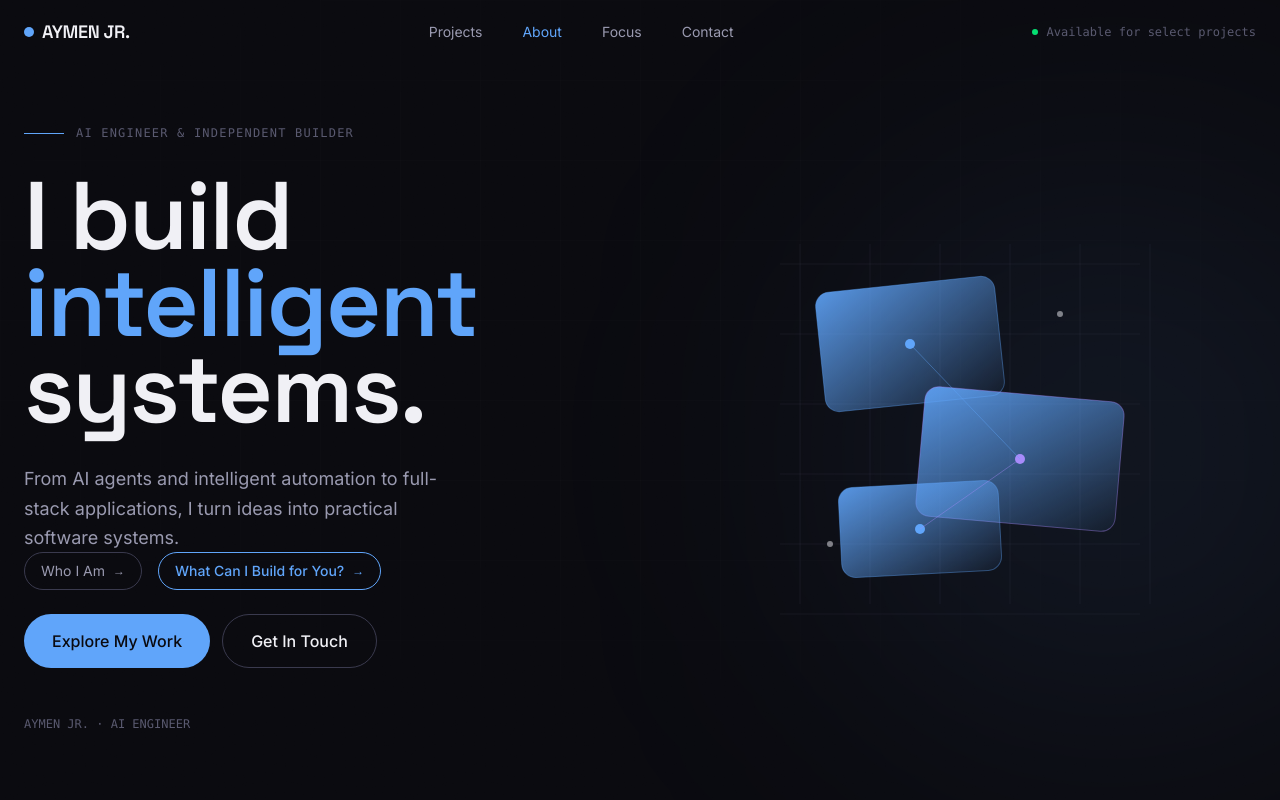
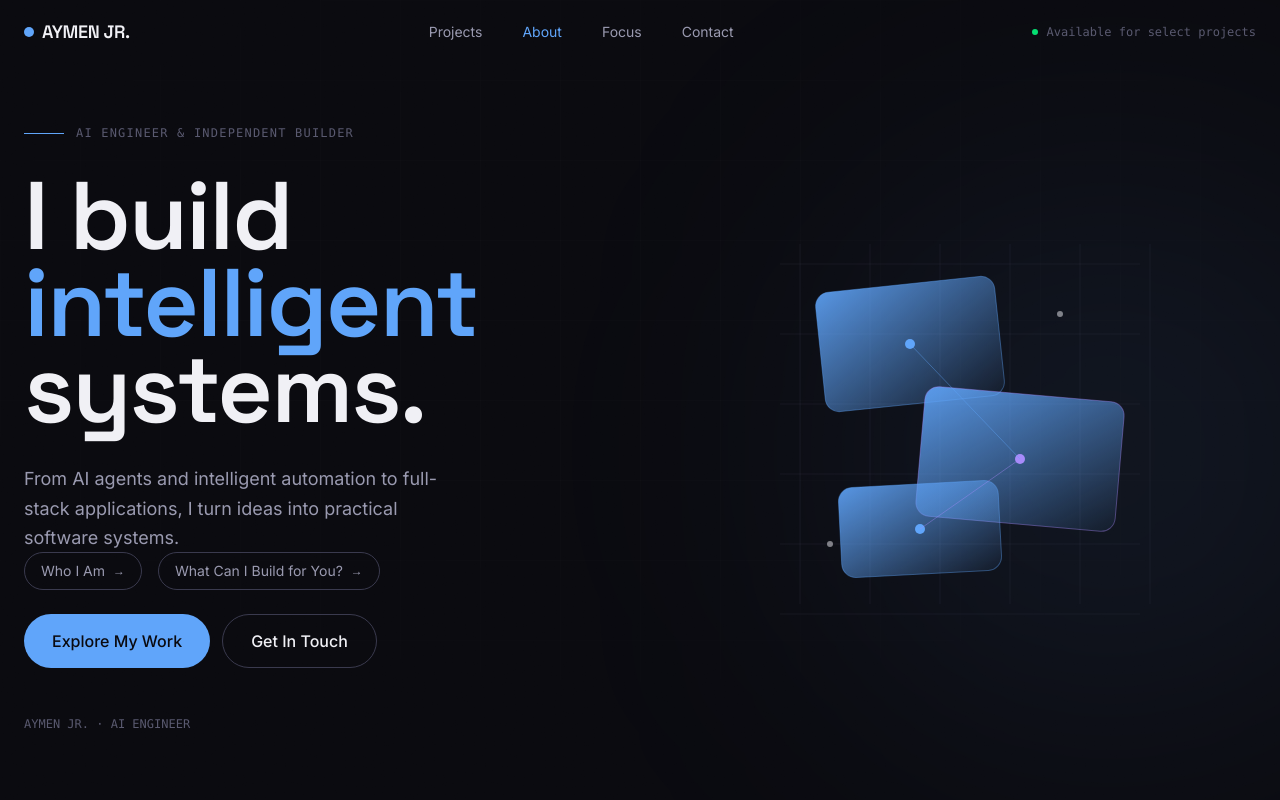
Before and after one commit to aymenfoot/aymenjr-portfolio, a Next.js app: page / in a window 1280 px wide. Shown: the top 800 px of the page. Built offline with nearby package versions, Linux system fonts and the light colour scheme.

Commit message:
Make both Hero text links visually identical

```diff
--- a/src/components/Hero.tsx
+++ b/src/components/Hero.tsx
@@ -49,7 +49,7 @@ export default function Hero() {
             </a>
             <a
               href="#what-i-build"
-              className="inline-flex items-center gap-2 text-sm px-4 py-2 rounded-full border border-[var(--accent)] text-[var(--accent)] font-medium hover:bg-[var(--accent)] hover:text-[var(--bg)] transition"
+              className="inline-flex items-center gap-2 text-sm px-4 py-2 rounded-full border border-[var(--border-strong)] text-[var(--text-muted)] hover:border-[var(--accent)] hover:text-[var(--accent)] transition"
             >
               What Can I Build for You?
               <span className="text-xs">→</span>
```
